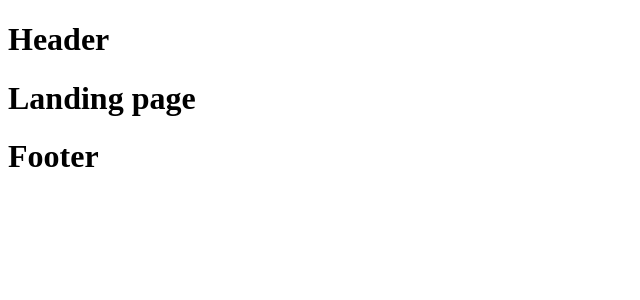
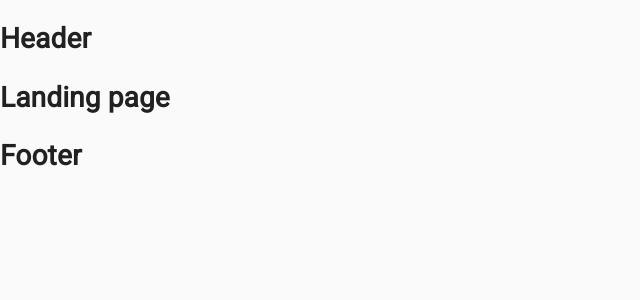
Before and after one commit to DeividasKakta/movie-review-app, a React (Create React App) app in the folder movie-review-ui/: page / in a window 1280 px wide. Shown: the top 300 px of the page, without its empty margins (0-640 px from the left). Built offline with nearby package versions, Linux system fonts and the light colour scheme.

Commit message:
Import Roboto font and add CssBaseline in applications root index.js

```diff
--- a/movie-review-ui/src/index.js
+++ b/movie-review-ui/src/index.js
@@ -1,10 +1,13 @@
 import React from 'react';
 import ReactDOM from 'react-dom';
 import App from './App';
+import '@fontsource/roboto';
+import {CssBaseline} from "@material-ui/core";
 
 ReactDOM.render(
-  <React.StrictMode>
-    <App />
-  </React.StrictMode>,
-  document.getElementById('root')
+    <React.StrictMode>
+        <CssBaseline/>
+        <App/>
+    </React.StrictMode>,
+    document.getElementById('root')
 );
```
